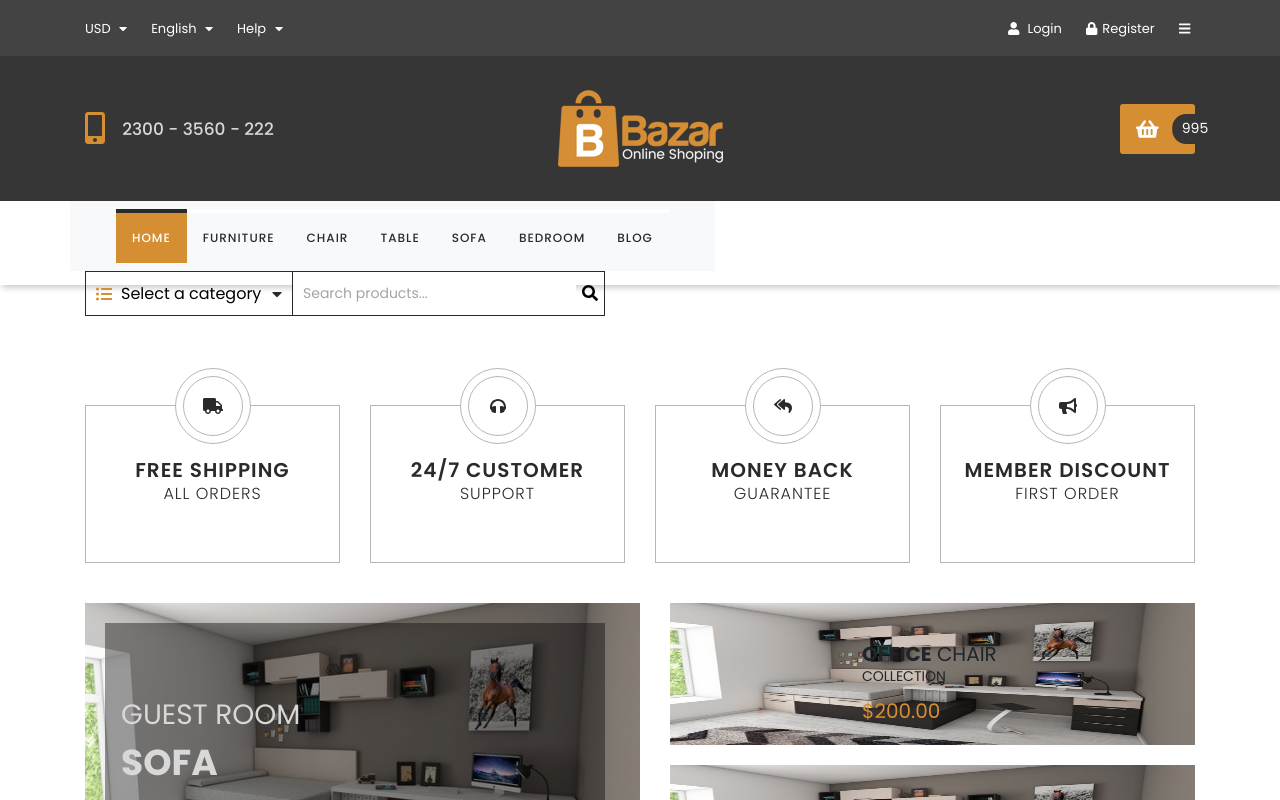
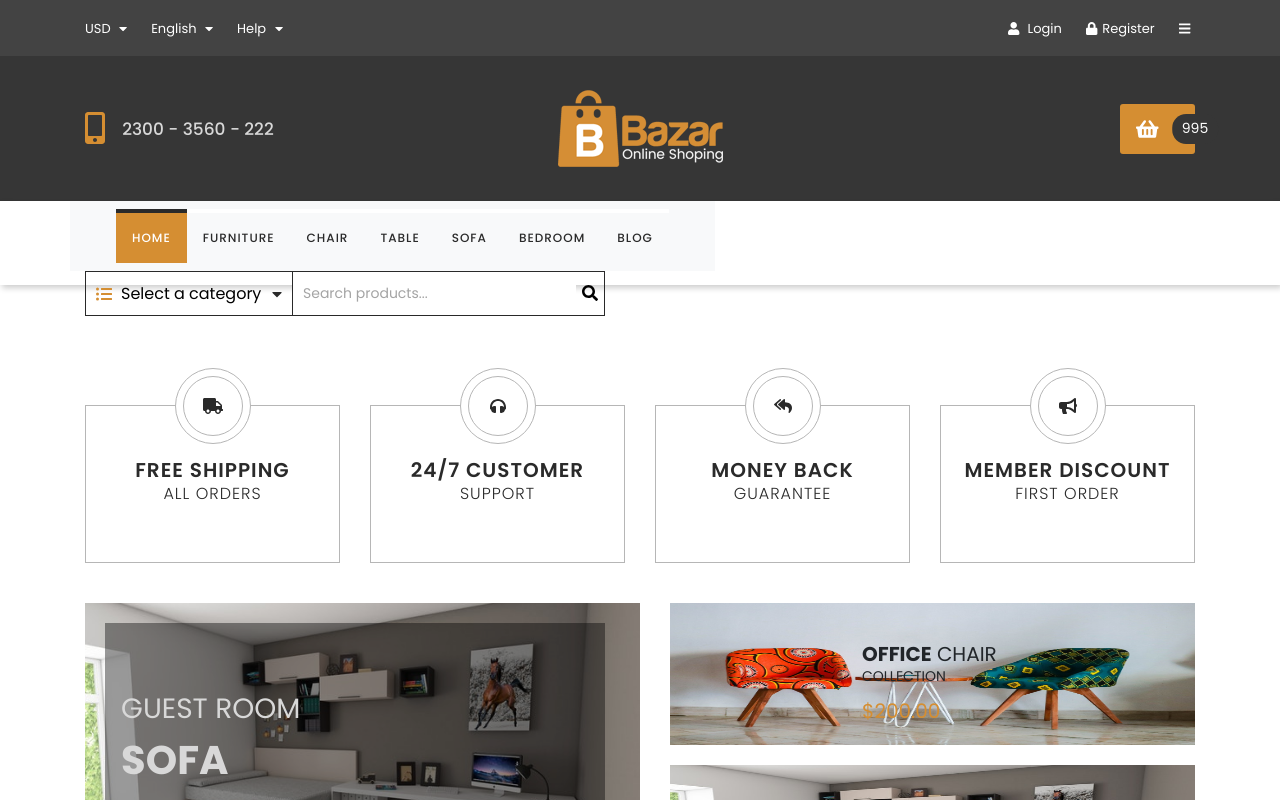
Before and after one commit to kamilwilk95/wdp-2206-02, a React (Create React App) app: page / in a window 1280 px wide. Shown: the top 800 px of the page. Built offline with nearby package versions, Linux system fonts and the light colour scheme.

Commit message:
Add photo chairs

```diff
--- a/src/components/features/SaleBox/SaleBox.js
+++ b/src/components/features/SaleBox/SaleBox.js
@@ -19,7 +19,7 @@ const SaleBox = sale_img => {
           </div>
           <div className={styles.rightinner}>
             <div>
-              <img src='./images/promotion-bed.jpg' alt='promotion' />
+              <img src='./images/furnitures-chairs.jpg' alt='promotion' />
               <p className={styles.topSale_text}>
                 <strong>OFFICE</strong> CHAIR<span> COLLECTION</span>
               </p>
--- a/src/components/features/SaleBox/SaleBox.module.scss
+++ b/src/components/features/SaleBox/SaleBox.module.scss
@@ -35,7 +35,7 @@
 
       span {
         display: block;
-        font-size: 36px;
+        font-size: 40px;
         font-weight: 700;
       }
     }
```
Also changed, not shown: public/images/furnitures-chairs.jpg (added).
